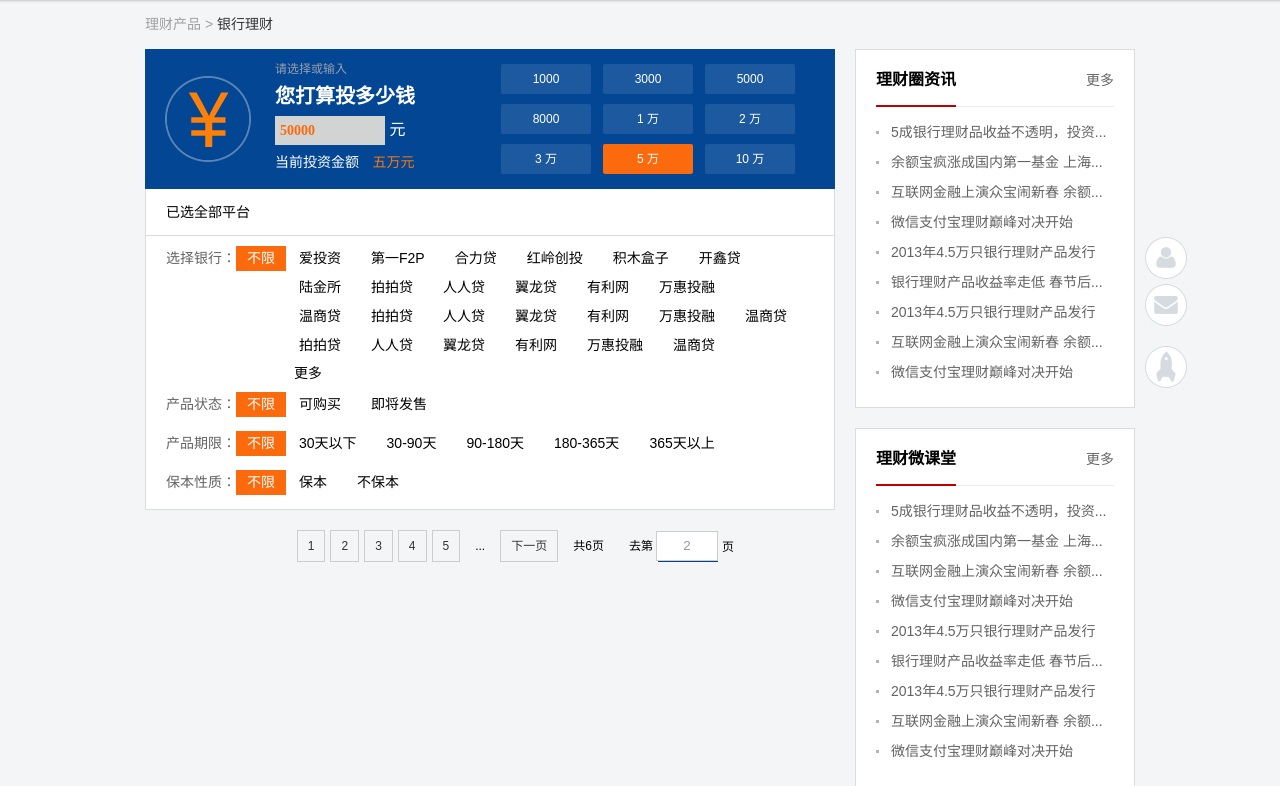
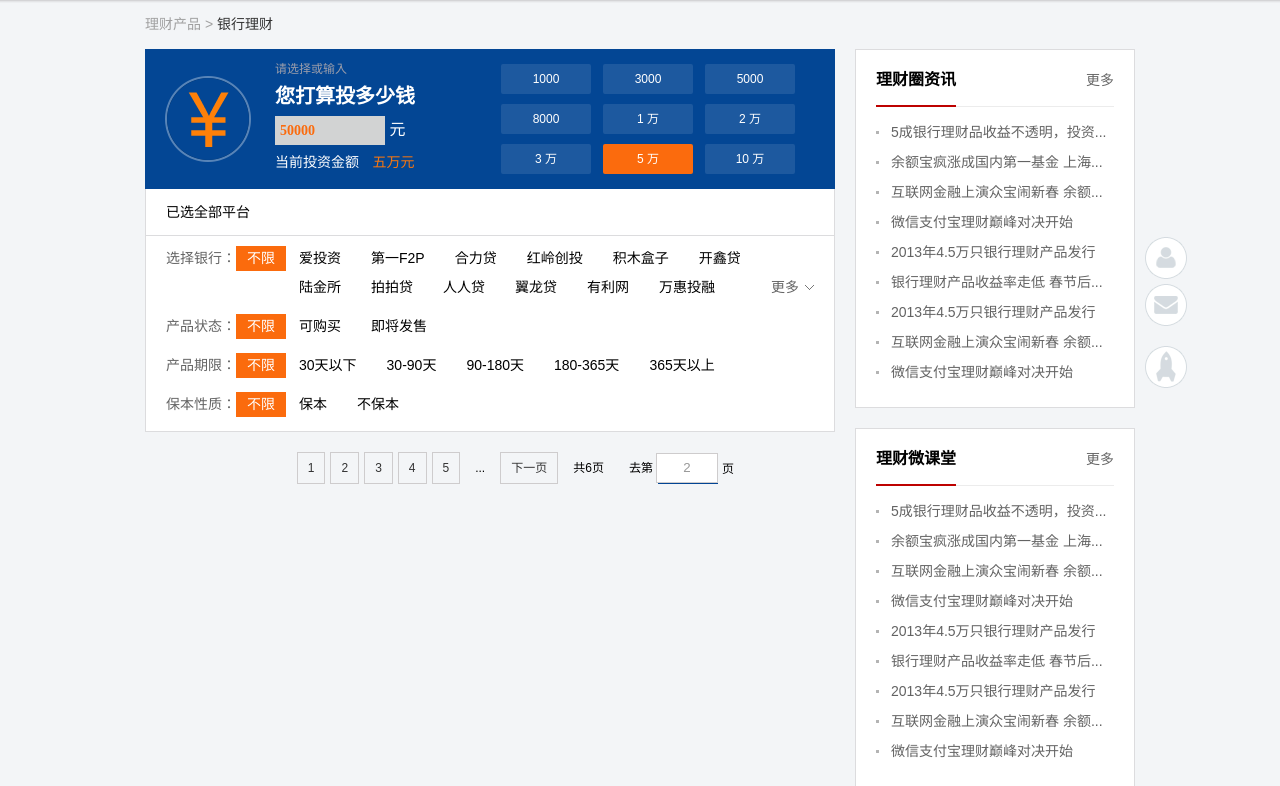
Before and after one commit to iourt/dev, a PHP site: page /finances_04.php in a window 1280 px wide. Shown: the part 108-894 px from the top of the page. Run offline with PHP 8.4, Linux system fonts and the light colour scheme.

Commit message:
fix finances_04 css bug

```diff
--- a/finances_04.php
+++ b/finances_04.php
@@ -54,7 +54,7 @@
             <div id="type-1" class="select_li clearfix">
                 <div class="select_li_title">选择银行：</div>
                 <div class="select_li_no_name current">不限</div>
-                <div class="select_li_detail over clearfix" id="titleName">
+                <div class="select_li_name over clearfix" id="titleName">
                     <ul class="clearfix">
                         <li data-type="1" data-id="1">爱投资</li>
                         <li data-type="1" data-id="2">第一F2P</li>
```
